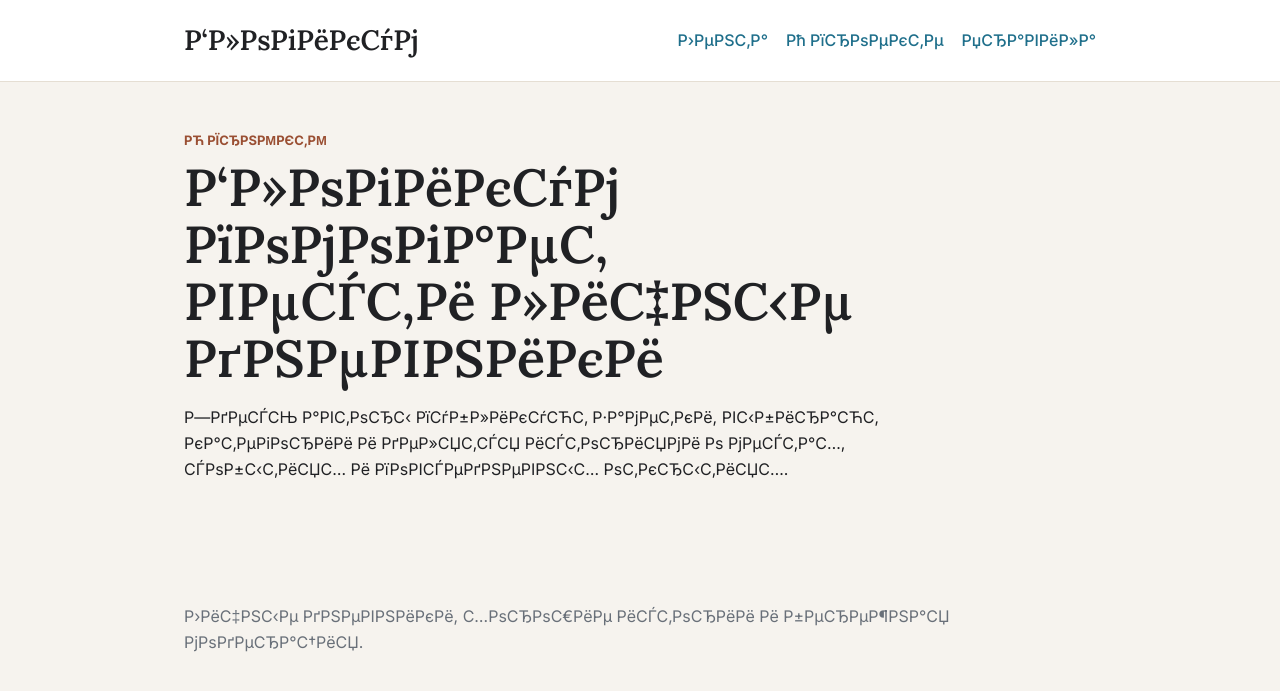
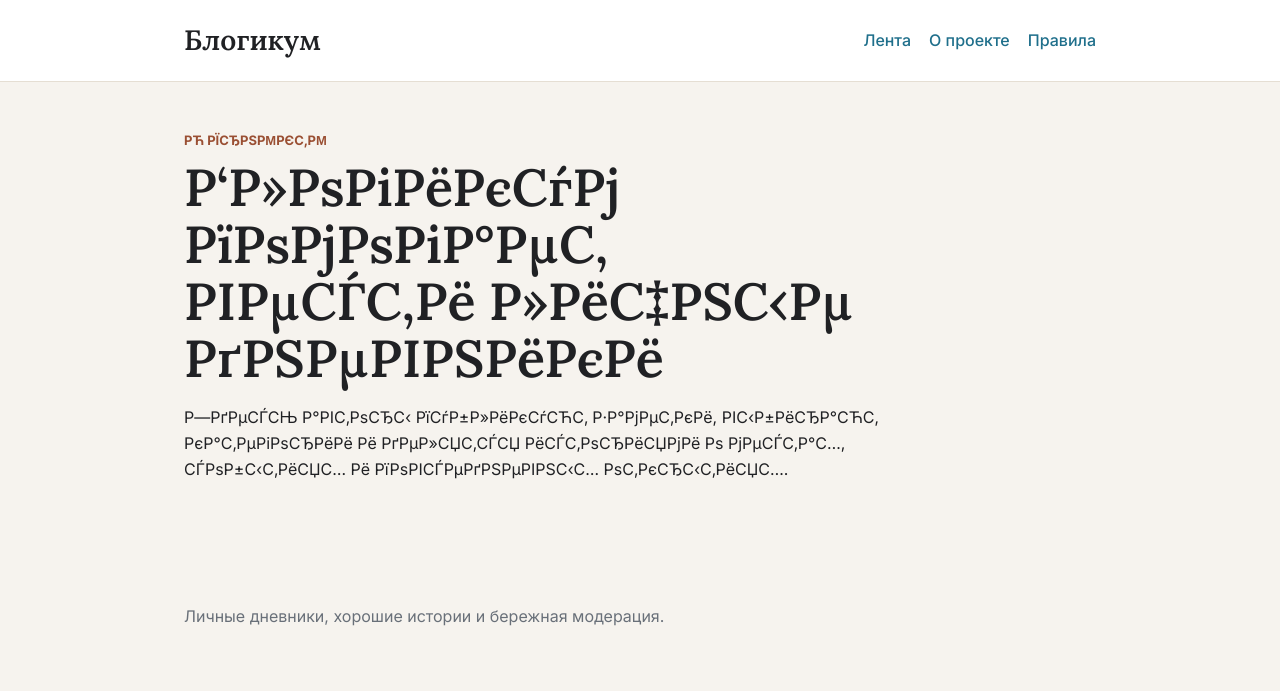
Before and after one commit to molnyamcqueen/blogicum, a Django app: page /pages/about/ in a window 1280 px wide. Shown: the top 691 px of the page. Run offline with Django 3.2, Linux system fonts and the light colour scheme; parts of the project's set-up code (start-up, migrations or seed data) failed here and were passed over.

Commit message:
Fix encoding in blogicum/templates/base.html

```diff
--- a/blogicum/templates/base.html
+++ b/blogicum/templates/base.html
@@ -4,7 +4,7 @@
   <head>
     <meta charset="utf-8">
     <meta name="viewport" content="width=device-width, initial-scale=1">
-    <title>{% block title %}Р‘Р»РѕРіРёРєСѓРј{% endblock %}</title>
+    <title>{% block title %}Блогикум{% endblock %}</title>
     <link rel="preconnect" href="https://fonts.googleapis.com">
     <link rel="preconnect" href="https://fonts.gstatic.com" crossorigin>
     <link href="https://fonts.googleapis.com/css2?family=Inter:wght@400;500;700&family=Lora:wght@600&display=swap" rel="stylesheet">
@@ -13,11 +13,11 @@
   <body>
     <header class="site-header">
       <nav class="nav">
-        <a class="logo" href="{% url 'blog:index' %}">Р‘Р»РѕРіРёРєСѓРј</a>
+        <a class="logo" href="{% url 'blog:index' %}">Блогикум</a>
         <div class="nav-links">
-          <a href="{% url 'blog:index' %}">Р›РµРЅС‚Р°</a>
-          <a href="{% url 'pages:about' %}">Рћ РїСЂРѕРµРєС‚Рµ</a>
-          <a href="{% url 'pages:rules' %}">РџСЂР°РІРёР»Р°</a>
+          <a href="{% url 'blog:index' %}">Лента</a>
+          <a href="{% url 'pages:about' %}">О проекте</a>
+          <a href="{% url 'pages:rules' %}">Правила</a>
         </div>
       </nav>
     </header>
@@ -25,7 +25,7 @@
       {% block content %}{% endblock %}
     </main>
     <footer class="site-footer">
-      <p>Р›РёС‡РЅС‹Рµ РґРЅРµРІРЅРёРєРё, С…РѕСЂРѕС€РёРµ РёСЃС‚РѕСЂРёРё Рё Р±РµСЂРµР¶РЅР°СЏ РјРѕРґРµСЂР°С†РёСЏ.</p>
+      <p>Личные дневники, хорошие истории и бережная модерация.</p>
     </footer>
   </body>
 </html>
```
